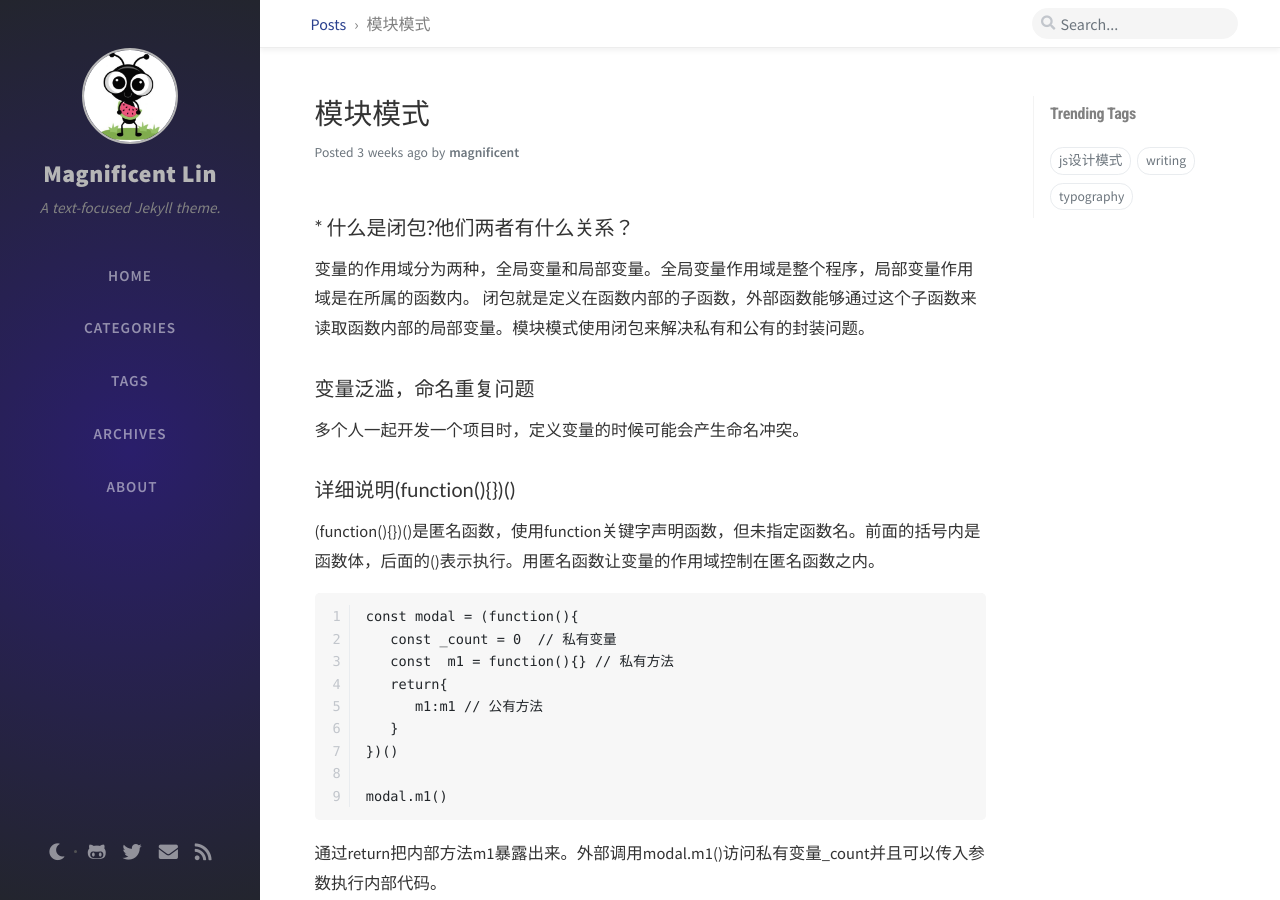
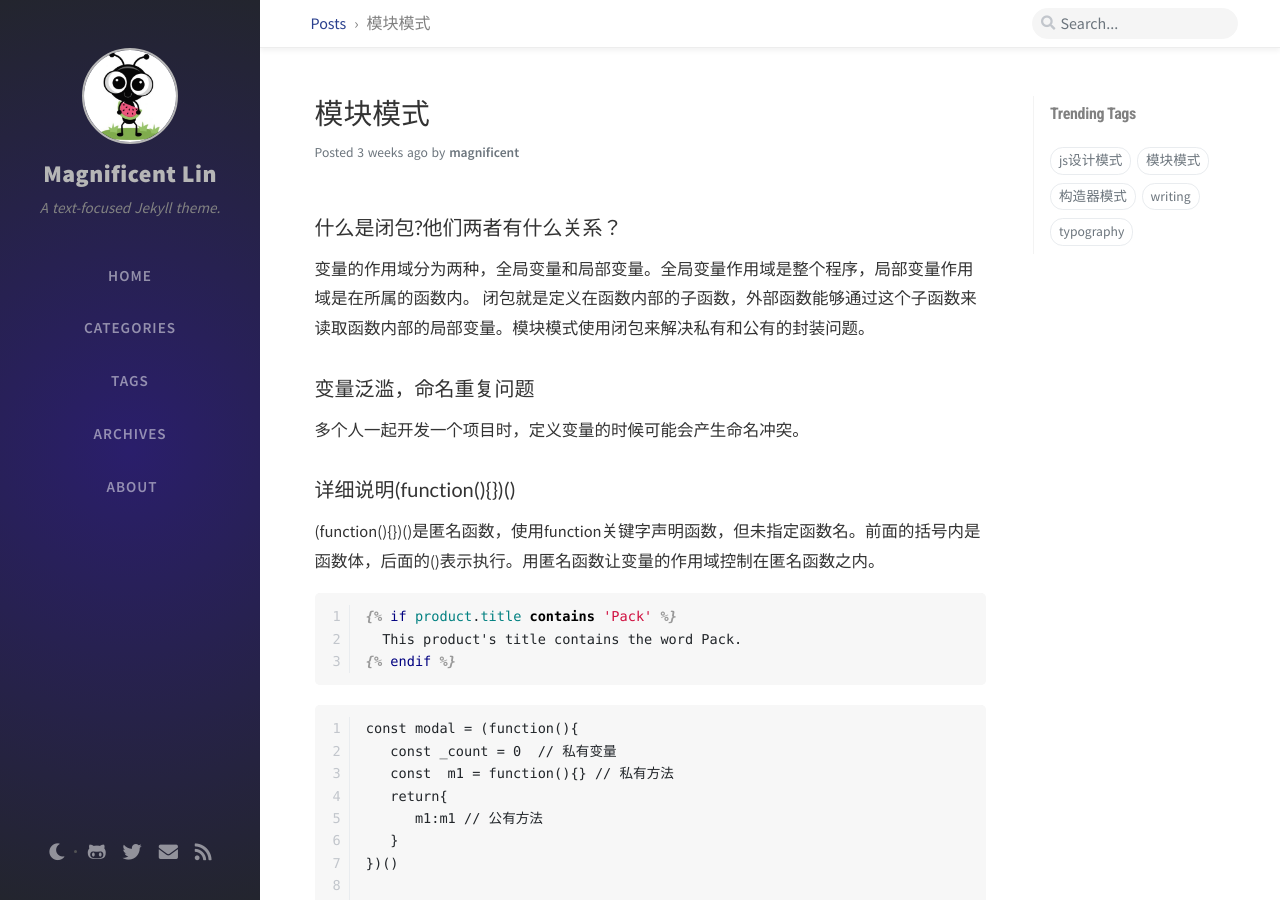
Before and after one commit to magnificentLin/magnificentLin, a Jekyll site: the page built from _posts/2020-04-02-module-mode.md, in a window 1280 px wide and 900 px high. Built offline with Jekyll 4.4.1, drawn with Linux system fonts in a browser that asks for light colours; nearby versions of some CDN libraries; comment, search, counter and statistics services are not loaded.

Commit message:
整理博客内容

````diff
--- a/_posts/2020-04-02-constructor.md
+++ b/_posts/2020-04-02-constructor.md
@@ -3,7 +3,7 @@ title: 构造器模式
 author: magnificent
 date: 2020-04-02 01:09:00 +0800
 categories: [Blogging, Tutorial]
-tags: [js设计模式]
+tags: [js设计模式, 构造器模式]
 toc: false
 ---
 
--- a/_posts/2020-04-02-module-mode.md
+++ b/_posts/2020-04-02-module-mode.md
@@ -3,10 +3,10 @@ title: 模块模式
 author: magnificent
 date: 2020-04-02 01:09:00 +0800
 categories: [Blogging, Tutorial]
-tags: [js设计模式]
+tags: [js设计模式, 模块模式]
 ---
 
-### * 什么是闭包?他们两者有什么关系？
+### 什么是闭包?他们两者有什么关系？
 
 变量的作用域分为两种，全局变量和局部变量。全局变量作用域是整个程序，局部变量作用域是在所属的函数内。 闭包就是定义在函数内部的子函数，外部函数能够通过这个子函数来读取函数内部的局部变量。模块模式使用闭包来解决私有和公有的封装问题。
 
@@ -17,6 +17,14 @@ tags: [js设计模式]
 ### 详细说明(function(){})()
 
 (function(){})()是匿名函数，使用function关键字声明函数，但未指定函数名。前面的括号内是函数体，后面的()表示执行。用匿名函数让变量的作用域控制在匿名函数之内。
+
+{% raw %}
+```liquid
+{% if product.title contains 'Pack' %}
+  This product's title contains the word Pack.
+{% endif %}
+```
+{% endraw %}
 
 {% raw %}
 ```liquid
````
